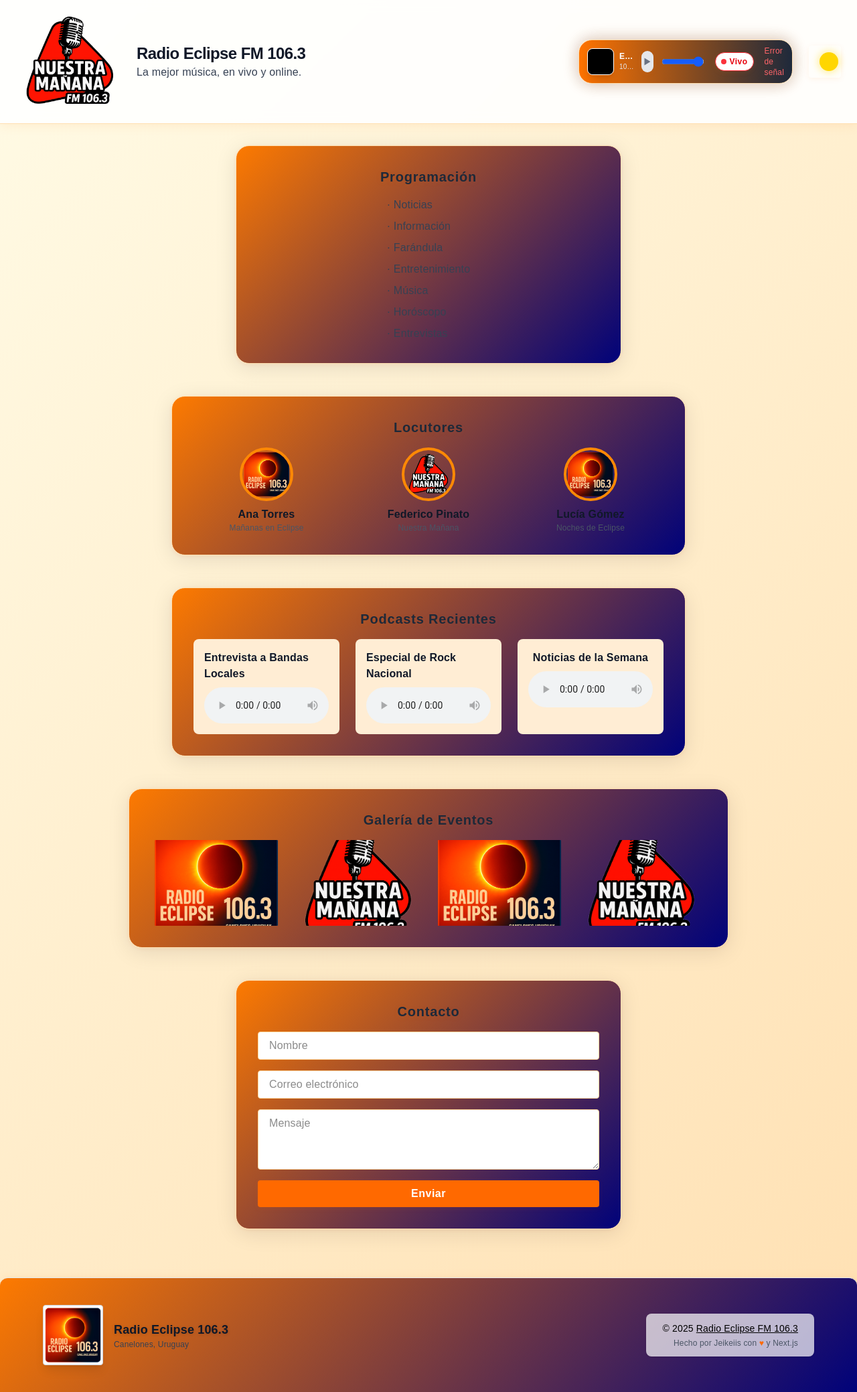
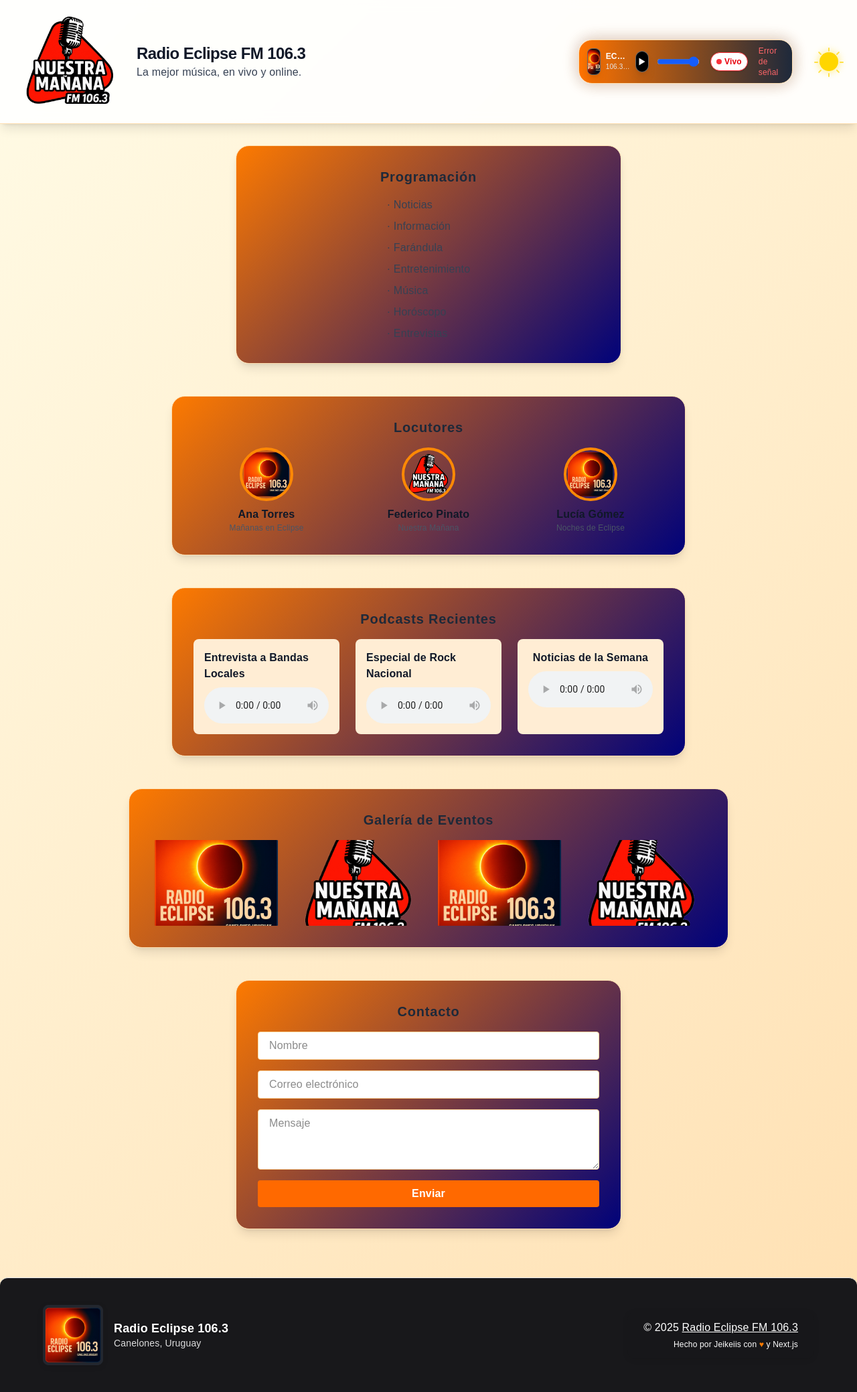
Before and after one commit to Jeikeiis/Nuestra.M-Radio.Eclipse, a Next.js app: page / in a window 1280 px wide. Shown: the whole page at 67% size. Built offline with nearby package versions, Linux system fonts and the light colour scheme.

Commit message:
Checkpoint 6.1

```diff
--- a/src/app/globals.css
+++ b/src/app/globals.css
@@ -30,7 +30,6 @@
   --color-accent: #fd7a00;
   --color-accent-dark: #00027a;
   --font-sans: 'Montserrat', Arial, Helvetica, sans-serif;
-  --font-mono: 'Fira Mono', monospace;
 }
 .dark {
   --color-background: linear-gradient(135deg, #18181b 0%, #23272f 100%);
@@ -47,83 +46,52 @@ body {
   background: var(--color-background);
   color: var(--color-foreground);
   font-family: var(--font-sans);
-  transition: background 0.5s cubic-bezier(.4,0,.2,1), color 0.3s;
   letter-spacing: 0.01em;
+  scroll-behavior: smooth;
 }
 
-/* Tarjetas y secciones principales */
+@media (max-width: 640px) {
+  body, section, .card, .radio-section, .dynamic-bg, h3, span, p, li, label, input, textarea, button {
+    color: var(--color-foreground) !important;
+  }
+  .rounded-2xl, .rounded-lg, .rounded-full {
+    border-radius: 1rem !important;
+  }
+}
+
 section, .card, .radio-section, .dynamic-bg {
-  box-shadow: 0 6px 32px 0 rgba(0,0,0,0.10), 0 1.5px 6px 0 rgba(255,115,0,0.08);
   border-radius: 1.25rem;
   border: 1.5px solid #ffe0b2;
-  backdrop-filter: blur(2px);
   background: linear-gradient(135deg, var(--color-accent) 0%, var(--color-accent-dark) 100%);
-  transition: background 0.5s cubic-bezier(.4,0,.2,1), border 0.3s;
+  background-color: rgba(255,255,255,0.6);
 }
 .dark section, .dark .card, .dark .radio-section, .dark .dynamic-bg {
   border: 1.5px solid #23272f;
-  box-shadow: 0 6px 32px 0 rgba(0,0,0,0.25), 0 1.5px 6px 0 rgba(255,115,0,0.10);
   background: var(--color-background);
+  background-color: rgba(24,24,27,0.6);
 }
 
-/* Títulos destacados */
 h3 {
   font-family: 'Montserrat', var(--font-sans);
   letter-spacing: 0.04em;
-  text-shadow: 0 2px 8px rgba(255,115,0,0.10);
 }
 
-/* Inputs y botones */
 input, textarea {
   border: 1.5px solid #ffd699;
-  outline: none;
-  transition: border 0.2s, box-shadow 0.2s;
   background: #fff;
   color: #171717;
-}
-input:focus, textarea:focus {
-  border-color: var(--color-accent);
-  box-shadow: 0 0 0 2px #ff980033;
 }
 .dark input, .dark textarea {
   border: 1.5px solid #23272f;
   background: #18181b;
   color: #ededed;
 }
-.dark input:focus, .dark textarea:focus {
-  border-color: var(--color-accent);
-  box-shadow: 0 0 0 2px #ff730033;
-}
 
 button {
-  box-shadow: 0 2px 8px 0 rgba(255,115,0,0.08);
   font-family: var(--font-sans);
-  letter-spacing: 0.03em;
-}
-
-/* Galería de eventos */
-section .object-cover {
-  filter: brightness(0.98) saturate(1.1);
-  transition: filter 0.3s;
-}
-section .object-cover:hover {
-  filter: brightness(1.08) saturate(1.3) drop-shadow(0 2px 8px #ff9800cc);
-}
-
-/* Footer y header */
-footer {
-  box-shadow: 0 2px 16px 0 rgba(255,115,0,0.10);
-  border-radius: 0.75rem 0.75rem 0 0;
-  color: var(--color-foreground);
-  background: linear-gradient(135deg, var(--color-accent) 0%, var(--color-accent-dark) 100%);
-}
-.dark footer {
-  color: var(--color-foreground);
-  background: var(--color-background);
 }
 
 header {
-  box-shadow: 0 2px 16px 0 rgba(255,115,0,0.10);
   border-radius: 0;
   border-bottom: 1.5px solid #ffe0b2;
 }
@@ -131,73 +99,8 @@ header {
   border-bottom: 1.5px solid #23272f;
 }
 
-/* Scrollbar personalizada */
-body::-webkit-scrollbar {
-  width: 10px;
-  background: #ffe0b2;
-}
-body::-webkit-scrollbar-thumb {
-  background: var(--color-accent);
-  border-radius: 8px;
-}
-.dark body::-webkit-scrollbar {
-  background: #23272f;
-}
-.dark body::-webkit-scrollbar-thumb {
-  background: var(--color-accent);
-}
+/* =====================
+   ThemeToggle Button Styles (removido, ahora en ThemeToggle.css)
+   ===================== */
 
-/* =====================
-   Theme Toggle Button
-   ===================== */
-.theme-toggle-btn {
-  position: relative;
-  width: 48px;
-  height: 48px;
-  background: transparent;
-  border: none;
-  outline: none;
-  cursor: pointer;
-  display: flex;
-  align-items: center;
-  justify-content: center;
-}
-.icon-sun-moon {
-  position: relative;
-  width: 28px;
-  height: 28px;
-  display: block;
-}
-.sun {
-  position: absolute;
-  top: 0; left: 0;
-  width: 28px; height: 28px;
-  border-radius: 50%;
-  background: #FFD600;
-  box-shadow: 0 0 12px 2px #FFD60066;
-  transition: transform 0.5s, opacity 0.5s, background 0.5s;
-  z-index: 2;
-}
-.moon {
-  position: absolute;
-  top: 0; left: 0;
-  width: 28px; height: 28px;
-  border-radius: 50%;
-  background: #fff;
-  box-shadow: -6px 0 0 0 #23272f;
-  transform: scale(0.7) translate(8px, 0);
-  opacity: 0;
-  transition: transform 0.5s, opacity 0.5s, background 0.5s;
-  z-index: 3;
-}
-.dark .sun {
-  transform: scale(0.7) translate(-8px, 0);
-  opacity: 0;
-  background: #FFD60033;
-}
-.dark .moon {
-  opacity: 1;
-  background: #fff;
-  box-shadow: -6px 0 0 0 #18181b;
-  transform: scale(1) translate(0, 0);
-}
+/* El CSS de footer ahora está en Footer.css */
--- a/src/app/page.tsx
+++ b/src/app/page.tsx
@@ -137,22 +137,22 @@ export default function Home() {
           </h3>
           <div className="grid grid-cols-2 sm:grid-cols-3 md:grid-cols-4 gap-4 w-full">
             <img
-              src="/RadioEclipse2.0.png"
+              src="/RadioEclipse2.0.webp"
               alt="Evento 1"
               className="rounded-lg object-cover w-full h-32"
             />
             <img
-              src="/NuestraMañana2.0.png"
+              src="/NuestraMañana2.0.webp"
               alt="Evento 2"
               className="rounded-lg object-cover w-full h-32"
             />
             <img
-              src="/RadioEclipse2.0.png"
+              src="/RadioEclipse2.0.webp"
               alt="Evento 3"
               className="rounded-lg object-cover w-full h-32"
             />
             <img
-              src="/NuestraMañana2.0.png"
+              src="/NuestraMañana2.0.webp"
               alt="Evento 4"
               className="rounded-lg object-cover w-full h-32"
             />
--- a/src/components/AppFooter.tsx
+++ b/src/components/AppFooter.tsx
@@ -1,48 +1,38 @@
 import Image from "next/image";
+import "./Footer.css";
 
 export default function AppFooter() {
   return (
-    <footer
-      className={`
-        w-full mt-auto px-6 sm:px-16 py-10 flex flex-col sm:flex-row items-center justify-between gap-6 border-t
-        border-gray-200 dark:border-gray-700 transition-colors
-        bg-gradient-to-r from-white via-orange-200 to-orange-500
-        dark:from-[#1e293b] dark:via-[#23272f] dark:to-[#ff7300]/20
-      `}
-    >
-      <div className="flex items-center gap-4">
+    <footer>
+      <div className="footer-logo-info">
         <Image
-          src="/RadioEclipse2.0.png"
+          src="/RadioEclipse2.0.webp"
           alt="Radio Eclipse 106.3"
           width={90}
           height={90}
-          className="rounded shadow-lg border border-gray-300 dark:border-gray-700 bg-white dark:bg-[#23272f]"
+          className="footer-logo-img"
           priority={false}
         />
-        <div className="flex flex-col">
-          <span className="font-bold text-base sm:text-lg text-gray-900 dark:text-white drop-shadow-sm">
-            Radio Eclipse 106.3
-          </span>
-          <span className="text-xs text-gray-700 dark:text-gray-300">
-            Canelones, Uruguay
-          </span>
+        <div className="footer-info-text">
+          <span className="footer-title">Radio Eclipse 106.3</span>
+          <span className="footer-location">Canelones, Uruguay</span>
         </div>
       </div>
-      <div className="text-center sm:text-right flex flex-col items-center sm:items-end px-6 py-3 rounded-lg bg-white/70 dark:bg-[#23272f]/70 shadow">
-        <span className="text-sm text-black dark:text-white font-medium">
+      <div className="footer-credits">
+        <span className="footer-copyright">
           © {new Date().getFullYear()}{" "}
           <a
             href="https://nuestramananaradioeclipse-git-main-jeikeiis-projects.vercel.app/"
             target="_blank"
             rel="noopener noreferrer"
-            className="underline hover:text-orange-500 transition-colors"
+            className="footer-link"
           >
             Radio Eclipse FM 106.3
           </a>
         </span>
-        <span className="text-xs text-gray-600 dark:text-blue-300 mt-1">
+        <span className="footer-madeby">
           Hecho por Jeikeiis con{" "}
-          <span className="text-orange-500 font-bold">♥</span> y Next.js
+          <span className="footer-heart">♥</span> y Next.js
         </span>
       </div>
     </footer>
--- a/src/components/AppHeader.tsx
+++ b/src/components/AppHeader.tsx
@@ -19,7 +19,7 @@ const AppHeader = forwardRef<HTMLElement>((props, ref) => {
         {/* Logo e info */}
         <div className="flex flex-row items-center gap-3 min-w-0 flex-1 justify-center sm:justify-start">
           <Image
-            src="/NuestraMañana2.0.png"
+            src="/NuestraMañana2.0.webp"
             alt="Logo Nuestra.M-Radio.Eclipse"
             width={120}
             height={120}
--- /dev/null
+++ b/src/components/Footer.css
@@ -0,0 +1,129 @@
+footer {
+  width: 100%;
+  margin-top: auto;
+  padding: 2.5rem 1.5rem;
+  display: flex;
+  flex-direction: column;
+  gap: 1.5rem;
+  align-items: center;
+  justify-content: space-between;
+  border-top: 1px solid #e5e7eb;
+  background: #18181b;
+  border-radius: 0.75rem 0.75rem 0 0;
+  color: #fff;
+  transition: background 0.3s, color 0.3s;
+}
+.dark footer {
+  background: #23272f;
+  color: #ededed;
+  border-top: 1px solid #23272f;
+}
+@media (min-width: 640px) {
+  footer {
+    flex-direction: row;
+    padding-left: 4rem;
+    padding-right: 4rem;
+  }
+}
+.footer-logo-info {
+  display: flex;
+  align-items: center;
+  gap: 1rem;
+}
+.footer-logo-img {
+  border-radius: 0.5rem;
+  box-shadow: 0 2px 8px 0 rgba(0,0,0,0.10);
+  border: 1px solid #23272f;
+  background: #23272f;
+}
+.dark .footer-logo-img {
+  border: 1px solid #ededed;
+  background: #18181b;
+}
+.footer-info-text {
+  display: flex;
+  flex-direction: column;
+}
+.footer-title {
+  font-weight: bold;
+  font-size: 1.125rem;
+  line-height: 1.5rem;
+  color: #fff;
+  text-shadow: 0 1px 4px rgba(0,0,0,0.10);
+}
+.dark .footer-title {
+  color: #ededed;
+}
+.footer-location {
+  font-size: 0.875rem;
+  color: #fff;
+  opacity: 0.85;
+}
+.dark .footer-location {
+  color: #ededed;
+}
+.footer-credits {
+  text-align: center;
+  display: flex;
+  flex-direction: column;
+  align-items: center;
+  padding: 0.75rem 1.5rem;
+  border-radius: 0.75rem;
+  background: rgba(24,24,27,0.7);
+  box-shadow: 0 2px 8px 0 rgba(0,0,0,0.08);
+}
+.dark .footer-credits {
+  background: rgba(35,39,47,0.7);
+}
+@media (min-width: 640px) {
+  .footer-credits {
+    align-items: flex-end;
+    text-align: right;
+  }
+}
+.footer-link {
+  color: #fff;
+  text-decoration: underline;
+  transition: color 0.2s;
+}
+.footer-link:hover {
+  color: #fd7a00;
+}
+.footer-madeby {
+  font-size: 0.75rem;
+  color: #fff;
+  margin-top: 0.25rem;
+}
+.dark .footer-madeby {
+  color: #90cdf4;
+}
+.footer-heart {
+  color: #fd7a00;
+  font-weight: bold;
+}
+
+/* Mejor contraste en mobile */
+@media (max-width: 640px) {
+  footer {
+    background: #18181b;
+    color: #fff;
+  }
+  .dark footer {
+    background: #23272f;
+    color: #ededed;
+  }
+  .footer-credits {
+    background: rgba(24,24,27,0.92);
+    color: #fff;
+  }
+  .dark .footer-credits {
+    background: rgba(35,39,47,0.92);
+    color: #ededed;
+  }
+  .footer-title, .footer-location, .footer-link, .footer-madeby {
+    color: #fff;
+  }
+  .dark .footer-title, .dark .footer-location, .dark .footer-link, .dark .footer-madeby {
+    color: #ededed;
+  }
+}
--- a/src/components/RadioDashboard.tsx
+++ b/src/components/RadioDashboard.tsx
@@ -6,11 +6,6 @@ export default function RadioDashboard() {
   const [volume, setVolume] = useState(1);
   const [error, setError] = useState(false);
   const streamUrl = "https://stream.zeno.fm/we6d4vg2198uv";
-  const bgStyle = {
-    background: "linear-gradient(90deg, #ff7300 0%, #1e293b 100%)",
-    boxShadow: "0 0 24px 0 rgba(255,115,0,0.2), 0 0 24px 0 rgba(30,41,59,0.2)",
-    backdropFilter: "blur(2px)",
-  };
 
   // Sincronizar con el vivo: recarga el stream y reproduce
   const handleSyncLive = () => {
@@ -25,7 +20,11 @@ export default function RadioDashboard() {
   return (
     <section
       className="w-auto max-w-xs rounded-full flex flex-row items-center gap-2 px-3 py-2"
-      style={bgStyle}
+      style={{
+        background: "linear-gradient(90deg, #ff7300 0%, #1e293b 100%)",
+        boxShadow: "0 0 24px 0 rgba(255,115,0,0.2), 0 0 24px 0 rgba(30,41,59,0.2)",
+        backdropFilter: "blur(2px)",
+      }}
       aria-label="Radio en vivo Eclipse FM"
     >
       <audio
@@ -36,15 +35,43 @@ export default function RadioDashboard() {
         onPlay={() => { setPlaying(true); setError(false); }}
         onPause={() => setPlaying(false)}
         onError={() => setError(true)}
-        autoPlay={false}
         controls={false}
         crossOrigin="anonymous"
+        playsInline
       />
-      <a href="https://zeno.fm/eclipsefm1063" target="_blank" rel="noopener noreferrer" tabIndex={-1}>
-        <div className="w-10 h-10 rounded-lg shadow-lg border border-white bg-black flex items-center justify-center">
-          {/* Puedes poner un ícono SVG aquí si lo deseas */}
-        </div>
-      </a>
+      <div
+        role="button"
+        tabIndex={0}
+        onClick={() => {
+          if (!audioRef.current) return;
+          if (audioRef.current.paused) {
+        audioRef.current.play();
+          } else {
+        audioRef.current.pause();
+          }
+        }}
+        onKeyPress={e => {
+          if (e.key === "Enter" || e.key === " ") {
+        if (!audioRef.current) return;
+        if (audioRef.current.paused) {
+          audioRef.current.play();
+        } else {
+          audioRef.current.pause();
+        }
+          }
+        }}
+        className="cursor-pointer"
+        aria-label={playing ? "Pausar" : "Reproducir"}
+      >
+        <img
+          src="/RadioEclipse2.0.webp"
+          alt="Logo Radio Eclipse"
+          width={40}
+          height={40}
+          className="w-10 h-10 rounded-lg shadow-lg border border-white/40 bg-black object-cover flex items-center justify-center"
+          style={{ background: "#000" }}
+        />
+      </div>
       <div className="flex flex-col justify-center min-w-0">
         <span className="text-xs font-bold text-white leading-tight truncate">
           ECLIPSE FM
@@ -60,14 +87,13 @@ export default function RadioDashboard() {
             audioRef.current.pause();
           }
         }}
-        className={`w-8 h-8 rounded-full flex items-center justify-center text-base shadow-lg transition focus:outline-none focus:ring-2 focus:ring-blue-400
-          ${playing ? "bg-blue-600 text-white hover:bg-blue-700" : "bg-gray-200 text-gray-500 hover:bg-gray-300"}`}
+        className="w-8 h-8 rounded-full flex items-center justify-center text-base shadow-lg transition focus:outline-none focus:ring-2 focus:ring-blue-400 bg-black text-white hover:bg-gray-800 border border-white/40"
         aria-label={playing ? "Pausar" : "Reproducir"}
       >
         {playing ? (
-          <svg width="18" height="18" fill="currentColor" viewBox="0 0 20 20"><rect x="4" y="4" width="4" height="12"/><rect x="12" y="4" width="4" height="12"/></svg>
+          <svg width="18" height="18" fill="white" viewBox="0 0 20 20"><rect x="4" y="4" width="4" height="12"/><rect x="12" y="4" width="4" height="12"/></svg>
         ) : (
-          <svg width="18" height="18" fill="currentColor" viewBox="0 0 20 20"><polygon points="5,4 15,10 5,16"/></svg>
+          <svg width="18" height="18" fill="white" viewBox="0 0 20 20"><polygon points="5,4 15,10 5,16"/></svg>
         )}
       </button>
       <input
--- /dev/null
+++ b/src/components/ThemeToggle.css
@@ -0,0 +1,84 @@
+/* ThemeToggle.css: estilos exclusivos para el botón y animación de ThemeToggle */
+.theme-toggle-btn {
+  width: 48px;
+  height: 48px;
+  background: transparent;
+  border: none;
+  outline: none;
+  cursor: pointer;
+  display: flex;
+  align-items: center;
+  justify-content: center;
+  border-radius: 50%;
+  transition: background 0.3s;
+}
+.theme-toggle-btn:hover {
+  background: rgba(253, 122, 0, 0.08);
+}
+.icon-sun-moon {
+  position: relative;
+  width: 28px;
+  height: 28px;
+  display: block;
+}
+.sun {
+  position: absolute;
+  top: 0; left: 0;
+  width: 28px; height: 28px;
+  border-radius: 50%;
+  background: #FFD600;
+  box-shadow: 0 0 12px 2px #FFD60066;
+  transition: transform 0.5s, opacity 0.5s, background 0.5s;
+  z-index: 2;
+}
+.moon {
+  position: absolute;
+  top: 0; left: 0;
+  width: 28px; height: 28px;
+  border-radius: 50%;
+  background: #fff;
+  box-shadow: -6px 0 0 0 #23272f;
+  transform: scale(0.7) translate(8px, 0);
+  opacity: 0;
+  transition: transform 0.5s, opacity 0.5s, background 0.5s;
+  z-index: 3;
+}
+.dark .sun {
+  transform: scale(0.7) translate(-8px, 0);
+  opacity: 0;
+  background: #FFD60033;
+}
+.dark .moon {
+  opacity: 1;
+  background: #fff;
+  box-shadow: -6px 0 0 0 #18181b;
+  transform: scale(1) translate(0, 0);
+}
+.sun-ray {
+  position: absolute;
+  left: 50%;
+  top: 50%;
+  width: 6px;
+  height: 2px;
+  background: #FFD600;
+  border-radius: 2px;
+  transform-origin: left center;
+  opacity: 0.7;
+  transition: opacity 0.5s;
+}
+.dark .sun-ray {
+  opacity: 0;
+}
+.moon-crater {
+  position: absolute;
+  width: 4px;
+  height: 4px;
+  background: #e0e0e0;
+  border-radius: 50%;
+  opacity: 0.5;
+  transition: opacity 0.5s;
+  pointer-events: none;
+}
+.dark .moon-crater {
+  opacity: 0.7;
+}
--- a/src/components/ThemeToggle.tsx
+++ b/src/components/ThemeToggle.tsx
@@ -1,5 +1,6 @@
 "use client";
 import { useEffect, useState } from "react";
+import "./ThemeToggle.css";
 
 export default function ThemeToggle() {
   const [darkMode, setDarkMode] = useState(false);
@@ -29,8 +30,27 @@ export default function ThemeToggle() {
       aria-label="Cambiar modo claro/oscuro"
     >
       <span className="icon-sun-moon" aria-hidden="true">
-        <span className="sun"></span>
-        <span className="moon"></span>
+        <span className="sun">
+          {/* Partículas del sol */}
+          {[...Array(8)].map((_, i) => (
+            <span
+              key={i}
+              className="sun-ray"
+              style={{
+                transform: `rotate(${i * 45}deg) translate(16px, 0)`,
+              }}
+            />
+          ))}
+        </span>
+        <span className="moon">
+          {/* Partículas de la luna (cráteres) - valores fijos para evitar errores de hidratación */}
+          <span className="moon-crater" style={{ left: "15px", top: "6px" }} />
+          <span className="moon-crater" style={{ left: "19px", top: "13px" }} />
+          <span className="moon-crater" style={{ left: "13px", top: "18px" }} />
+          <span className="moon-crater" style={{ left: "7px", top: "16px" }} />
+          <span className="moon-crater" style={{ left: "5px", top: "10px" }} />
+          <span className="moon-crater" style={{ left: "9px", top: "7px" }} />
+        </span>
       </span>
     </button>
   );
```
Also changed, not shown: public/NuestraMañana2.0.webp (added), public/RadioEclipse2.0.webp (added).
